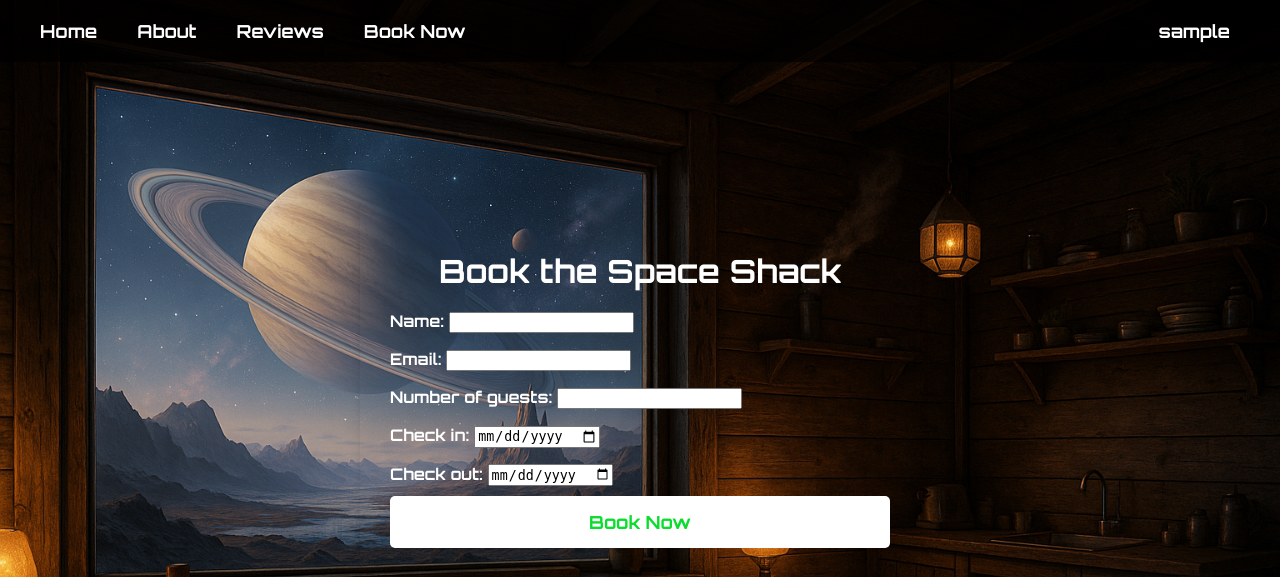
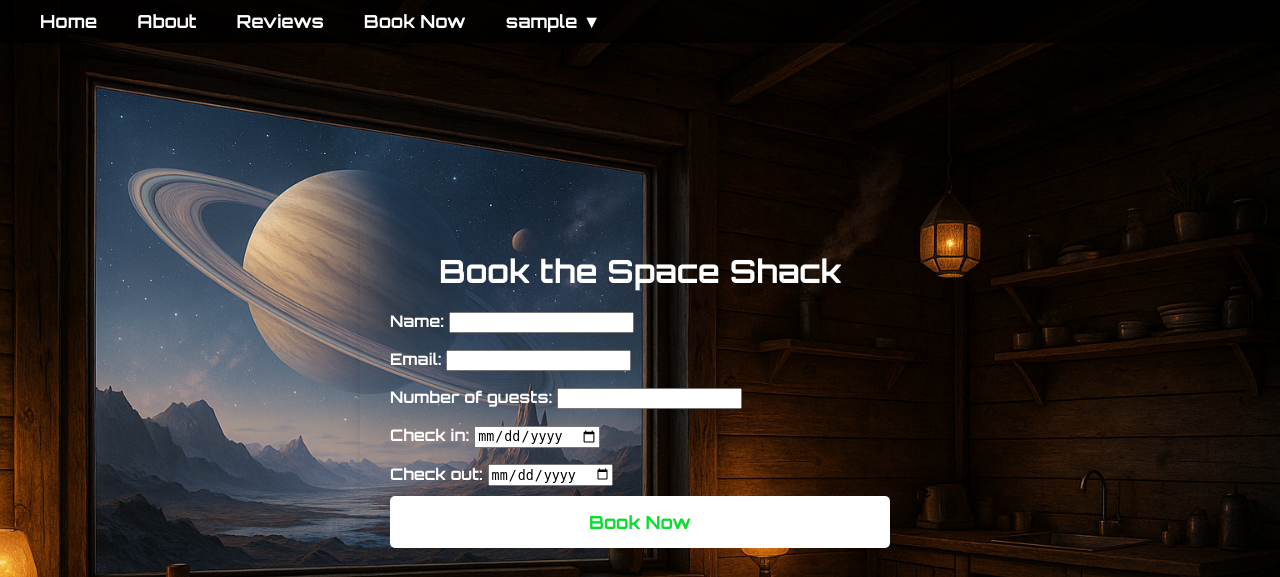
Before and after one commit to ccrd1711/space_shack, a Django app: page /book/ in a window 1280 px wide. Shown: the top 577 px of the page. Run offline with Django 4.2, Linux system fonts and the light colour scheme; the visitor is signed in with stand-in values (Sample User, id 1).

Commit message:
remove padding style with dropdown that unaligned it to rest of list items, removed login required from views on reviews as users should still be able to view without logging in@

```diff
--- a/reviews/views.py
+++ b/reviews/views.py
@@ -12,7 +12,6 @@ def index(request):
     return render(request, 'index.html')
 
 # Actual blog view
-@login_required
 def review_list(request):
     reviews = ReviewPost.objects.all()
     return render(request, 'reviews/review_list.html', {'reviews': reviews})
--- a/static/css/style.css
+++ b/static/css/style.css
@@ -60,7 +60,6 @@ header nav ul li a:hover {
     color: white;
     font-weight: bold;
     text-decoration: none;
-    padding: 10px;
     display: inline-block;
 }
 
--- a/templates/base.html
+++ b/templates/base.html
@@ -20,13 +20,11 @@
                 <li><a href="/about/">About</a></li>
                 <li><a href="/reviews/">Reviews</a></li>
                 <li><a href="/book/">Book Now</a></li>
-            </ul>
 
-            <ul>
                 {% if user.is_authenticated %}
                     <li class="dropdown">
                         <a href="#" class="dropbtn">
-                            {{ user.username}}
+                            {{ user.username}} ▼
                         </a>
                         <div class="dropdown-content">
                             <a href="{% url 'my_bookings' %}">My Bookings</a>
```
